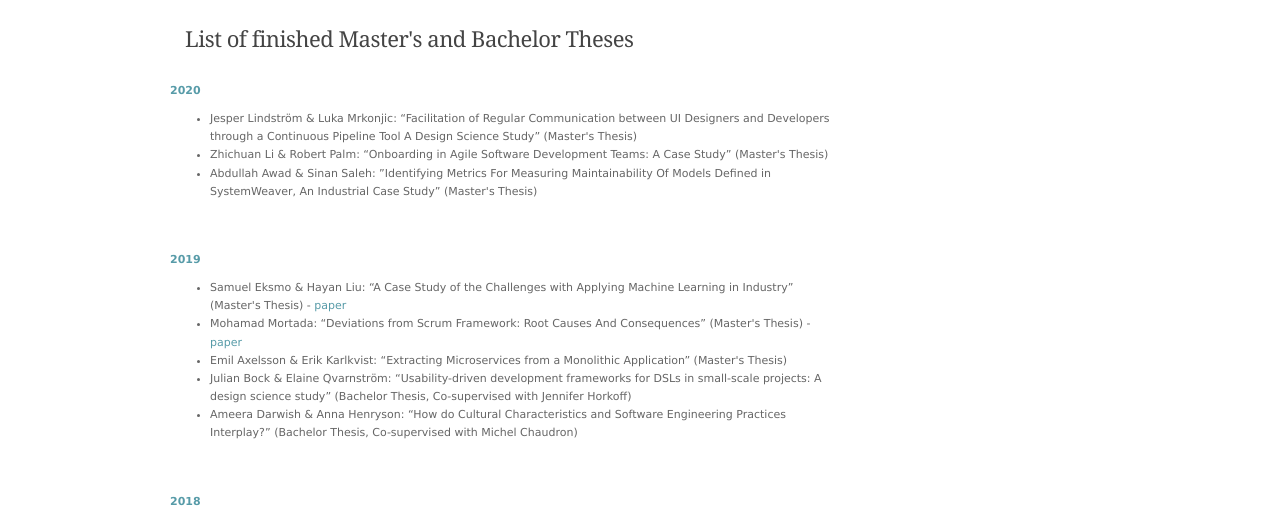
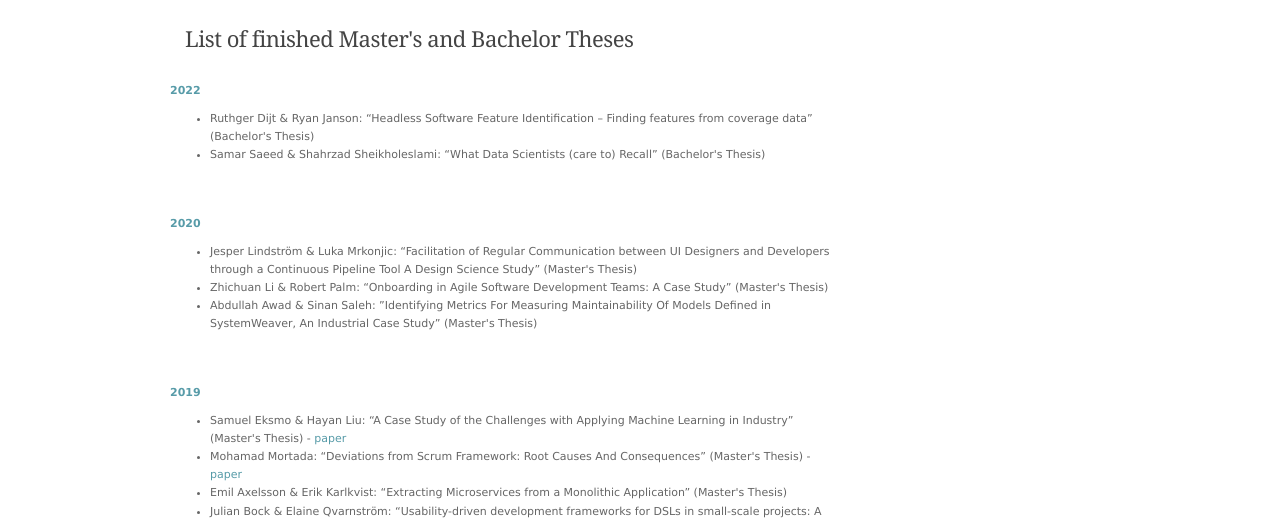
Before and after one commit to rhebig/ReginaHebig, a plain HTML site: page finishedTheses.html in a window 1280 px wide. Shown: the part 238-756 px from the top of the page. Drawn offline with Linux system fonts and the light colour scheme.

Commit message:
updated list of theses

```diff
--- a/finishedTheses.html
+++ b/finishedTheses.html
@@ -70,6 +70,15 @@
 			<h3 class="text-center text-uppercase text-secondary mb-0">List of finished Master's and Bachelor Theses</h3>
 
 				<div>
+
+				<p>
+				<dt>2022</dt>
+				<ul>
+				<li>Ruthger Dijt & Ryan Janson:	“Headless Software Feature Identification – Finding features from coverage data” (Bachelor's Thesis)  </li>
+				<li>Samar Saeed & Shahrzad Sheikholeslami: “What Data Scientists (care to) Recall” (Bachelor's Thesis)  </li>
+
+				</ul></p>
+
 				<p>
 				<dt>2020</dt>
 				<ul>
```
